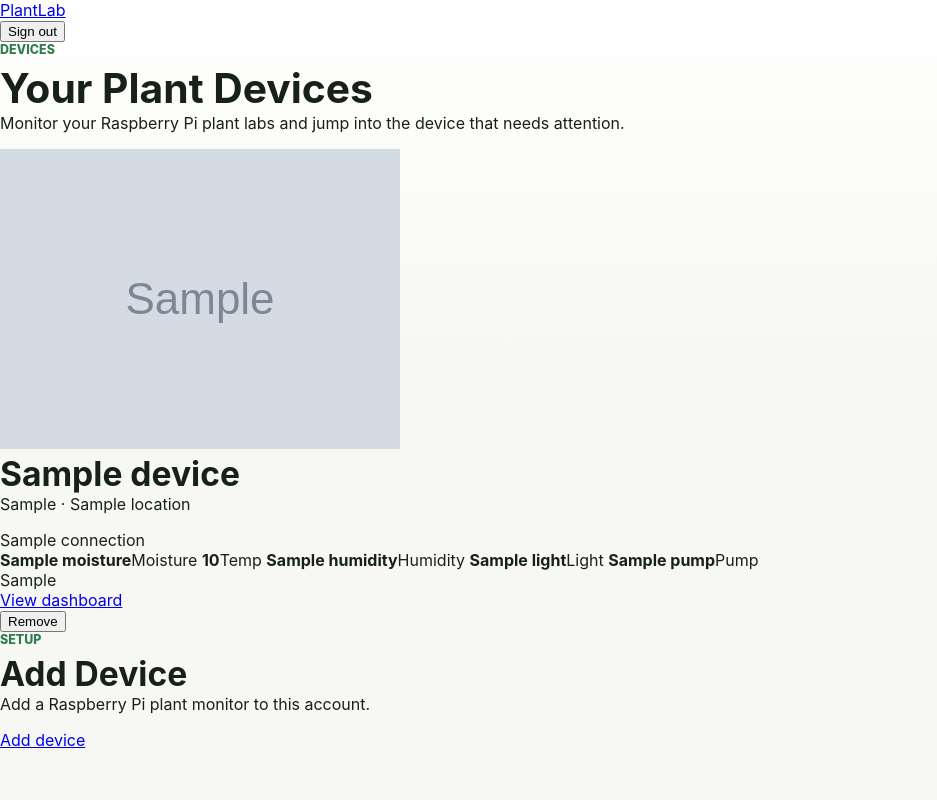
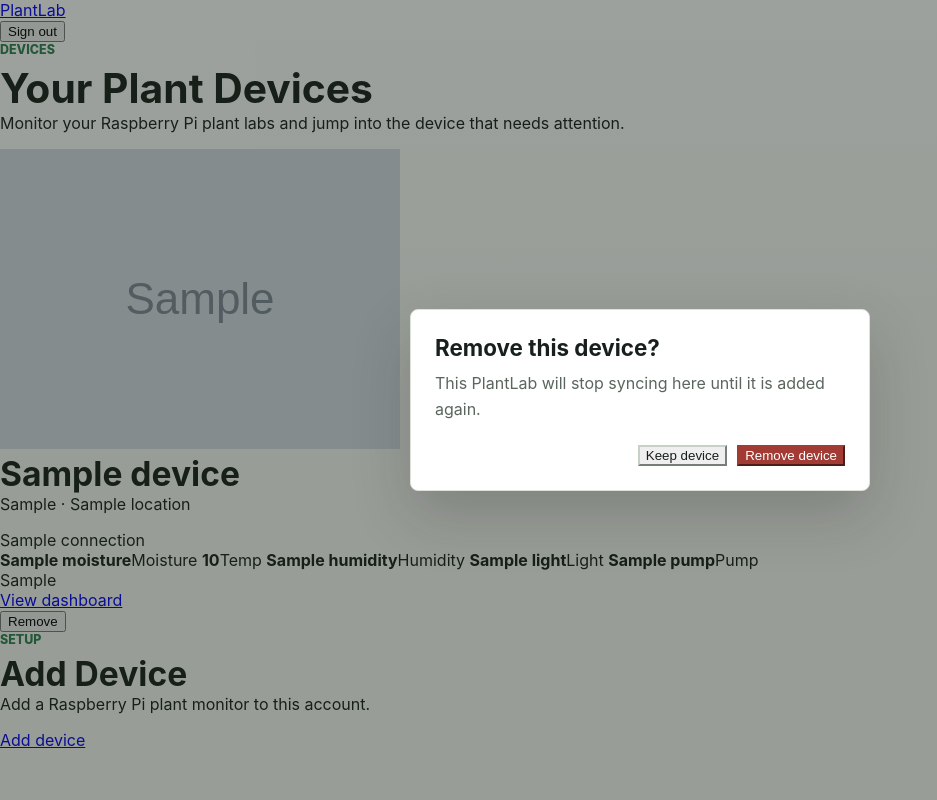
Before and after one commit to firedonkey/plantOS, a Flask app: template platform/app/web/templates/devices.html in a window 1280 px wide. Shown: the whole page, without its empty margins (0-937 px from the left). Run offline with Flask 3, Linux system fonts and the light colour scheme; the template is opened without the code that fills it: most values are stand-ins (such as "Sample title", 1, 10 or a date in 2020); grey boxes marked "Sample" are stand-in pictures.

Commit message:
Add device removal confirmation modal

```diff
--- a/platform/app/web/templates/devices.html
+++ b/platform/app/web/templates/devices.html
@@ -13,6 +13,53 @@
         padding: 14px 16px;
         background: #eff9f1;
         color: #2f7d4b;
+      }
+
+      .remove-dialog-backdrop {
+        position: fixed;
+        inset: 0;
+        z-index: 30;
+        display: grid;
+        place-items: center;
+        padding: 16px;
+        background: rgba(23, 32, 26, 0.42);
+      }
+
+      .remove-dialog {
+        width: min(100%, 460px);
+        border: 1px solid var(--line);
+        border-radius: 8px;
+        padding: 24px;
+        background: #ffffff;
+        box-shadow: 0 24px 60px rgba(23, 32, 26, 0.2);
+      }
+
+      .remove-dialog h2 {
+        margin-bottom: 10px;
+        font-size: 1.4rem;
+      }
+
+      .remove-dialog p {
+        margin-bottom: 22px;
+        color: var(--muted);
+        line-height: 1.6;
+      }
+
+      .remove-dialog-actions {
+        display: flex;
+        justify-content: flex-end;
+        gap: 10px;
+      }
+
+      .remove-dialog-cancel {
+        border-color: #c6d2c7;
+        color: var(--text);
+      }
+
+      .remove-dialog-confirm {
+        border-color: #a13b34;
+        background: #a13b34;
+        color: #ffffff;
       }
     </style>
   </head>
@@ -67,7 +114,7 @@
               <span>{{ card.connection.last_seen }}</span>
               <div class="device-card-actions">
                 <a href="/devices/{{ device.id }}">View dashboard</a>
-                <form action="/devices/{{ device.id }}/delete" method="post" onsubmit="return confirm('Remove this device from your account? The device will need to be added again before it can sync.');">
+                <form action="/devices/{{ device.id }}/delete" method="post" data-remove-device-form data-device-name="{{ device.name }}">
                   <button class="danger-link" type="submit">Remove</button>
                 </form>
               </div>
@@ -87,6 +134,16 @@
         <a class="button primary-button" href="/devices/add">Add device</a>
       </section>
     </main>
+    <div class="remove-dialog-backdrop" id="remove-dialog-backdrop" hidden>
+      <div class="remove-dialog" role="dialog" aria-modal="true" aria-labelledby="remove-dialog-title">
+        <h2 id="remove-dialog-title">Remove this device?</h2>
+        <p id="remove-dialog-message">This PlantLab will stop syncing here until it is added again.</p>
+        <div class="remove-dialog-actions">
+          <button class="remove-dialog-cancel" id="remove-dialog-cancel" type="button">Keep device</button>
+          <button class="remove-dialog-confirm" id="remove-dialog-confirm" type="button">Remove device</button>
+        </div>
+      </div>
+    </div>
     {% if pending_setup %}
     <script>
       const pendingBanner = document.querySelector("#setup-pending-banner");
@@ -164,5 +221,47 @@
       }
     </script>
     {% endif %}
+    <script>
+      const removeDialogBackdrop = document.querySelector("#remove-dialog-backdrop");
+      const removeDialogMessage = document.querySelector("#remove-dialog-message");
+      const removeDialogCancel = document.querySelector("#remove-dialog-cancel");
+      const removeDialogConfirm = document.querySelector("#remove-dialog-confirm");
+      let pendingRemoveForm = null;
+
+      function closeRemoveDialog() {
+        removeDialogBackdrop.hidden = true;
+        pendingRemoveForm = null;
+      }
+
+      document.querySelectorAll("[data-remove-device-form]").forEach((form) => {
+        form.addEventListener("submit", (event) => {
+          event.preventDefault();
+          pendingRemoveForm = form;
+          const deviceName = form.dataset.deviceName || "this device";
+          removeDialogMessage.textContent = `${deviceName} will be removed from your account. You can add it again later if you want it to sync here.`;
+          removeDialogBackdrop.hidden = false;
+        });
+      });
+
+      removeDialogCancel?.addEventListener("click", closeRemoveDialog);
+
+      removeDialogBackdrop?.addEventListener("click", (event) => {
+        if (event.target === removeDialogBackdrop) {
+          closeRemoveDialog();
+        }
+      });
+
+      removeDialogConfirm?.addEventListener("click", () => {
+        if (pendingRemoveForm) {
+          pendingRemoveForm.submit();
+        }
+      });
+
+      window.addEventListener("keydown", (event) => {
+        if (event.key === "Escape" && removeDialogBackdrop && !removeDialogBackdrop.hidden) {
+          closeRemoveDialog();
+        }
+      });
+    </script>
   </body>
 </html>
```
